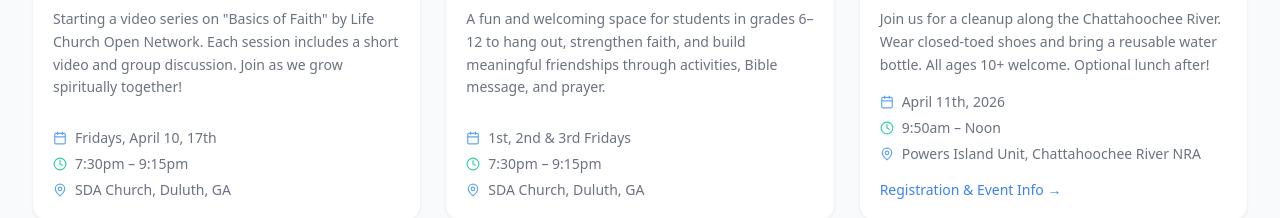
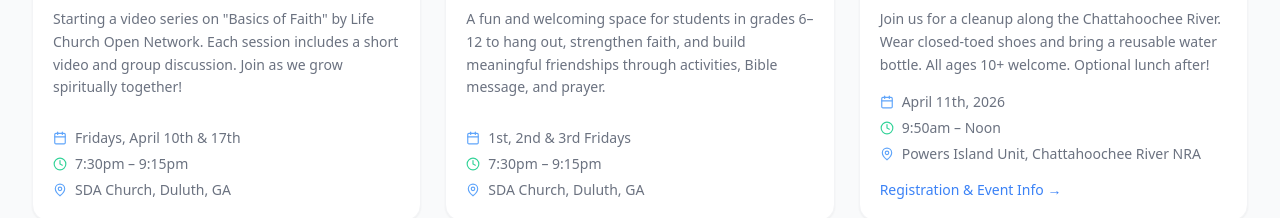
Before and after one commit to xploreout/em-0708, a React (Vite) app: page /#/announcements in a window 1280 px wide. Shown: the part 942-1160 px from the top of the page. Built offline with nearby package versions, Linux system fonts and the light colour scheme.

Commit message:
upd timing

```diff
--- a/src/data/events.ts
+++ b/src/data/events.ts
@@ -44,7 +44,7 @@ export const upcomingEvents: Event[] = [
   {
     id: 4,
     title: 'Salt n Light (SnL) Fellowship',
-    date: 'Fridays, April 10, 17th',
+    date: 'Fridays, April 10th & 17th',
     time: '7:30pm – 9:15pm',
     location: 'SDA Church, Duluth, GA',
     description:
```
